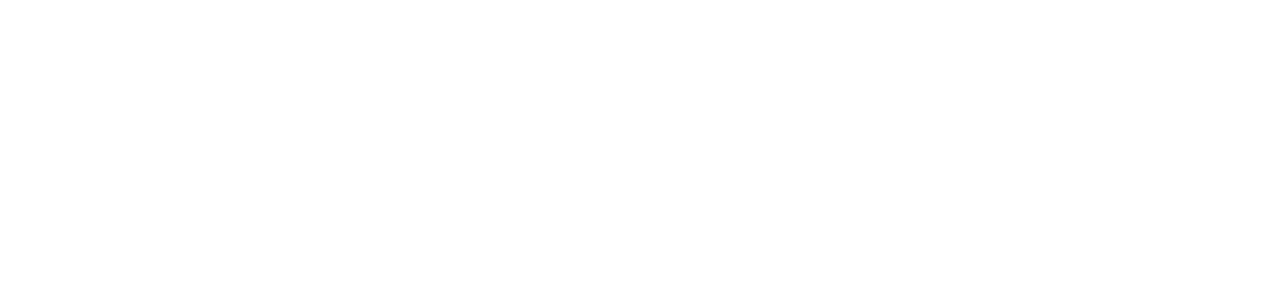
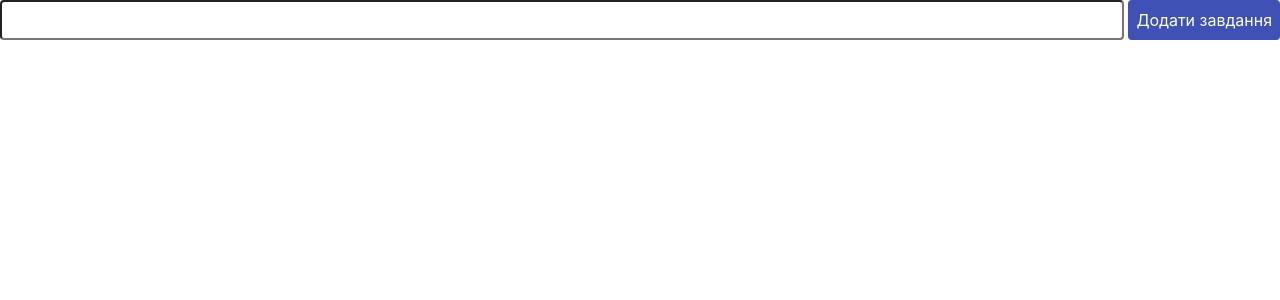
Before and after one commit to Allovallo/redux-login, a React (Create React App) app: page /tasks in a window 1280 px wide. Before the commit this address had no page. Shown: the top 300 px of the page. Built offline with nearby package versions, Linux system fonts and the light colour scheme.

Commit message:
files updated

```diff
--- a/src/components/App.js
+++ b/src/components/App.js
@@ -3,6 +3,7 @@
 import Home from '../pages/Home';
 import Login from '../pages/Login';
 import Register from '../pages/Register';
+import Tasks from '../pages/Tasks';
 
 export const App = () => {
   return (
@@ -10,6 +11,7 @@
       <Route path="/" element={<Home />} />
       <Route path="/login" element={<Login />} />
       <Route path="/register" element={<Register />}></Route>
+      <Route path="/tasks" element={<Tasks />}></Route>
     </Routes>
   );
 };
--- /dev/null
+++ b/src/components/Task/Task.module.css
@@ -0,0 +1,34 @@
+.wrapper {
+  display: flex;
+  align-items: center;
+  gap: 8px;
+  padding: 4px;
+  border: 1px solid #2a2a2a;
+  border-radius: 4px;
+}
+
+.text {
+  margin-top: 0;
+  margin-bottom: 0;
+}
+
+.button {
+  border: none;
+  font: inherit;
+  cursor: pointer;
+  outline: none;
+  margin-left: auto;
+  border-radius: 4px;
+  padding: 8px 12px;
+  background-color: #3f51b5;
+  color: #fff;
+}
+
+.button:hover,
+.button:focus {
+  background-color: #303f9f;
+}
+
+.button:active {
+  box-shadow: 0px 4px 4px rgba(0, 0, 0, 0.15);
+}
--- /dev/null
+++ b/src/components/TaskEditor/TaskEditor.js
@@ -0,0 +1,14 @@
+import css from './TaskEditor.module.css';
+
+export const TaskEditor = () => {
+  const handleSubmit = event => {
+    event.preventDefault();
+  };
+
+  return (
+    <form className={css.form} onSubmit={handleSubmit}>
+      <input className={css.input} name="text"></input>
+      <button className={css.button}>Додати завдання</button>
+    </form>
+  );
+};
--- /dev/null
+++ b/src/components/TaskEditor/TaskEditor.module.css
@@ -0,0 +1,37 @@
+.form {
+  display: flex;
+  width: 100%;
+  gap: 4px;
+  margin-bottom: 12px;
+}
+
+.input {
+  flex-grow: 1;
+  padding: 8px;
+  bottom: 1px solid rgba(33, 33, 33, 33);
+  border-radius: 4px;
+  font: inherit;
+  line-height: 16px;
+  letter-spacing: 0.01em;
+  resize: none;
+}
+
+.button {
+  border: none;
+  font: inherit;
+  cursor: pointer;
+  outline: none;
+  padding: 0 8px;
+  border-radius: 4px;
+  background-color: #3f51b5;
+  color: #fff;
+}
+
+.button:hover,
+.button.focus {
+  background-color: #303f9f;
+}
+
+button:active {
+  box-shadow: 0px 4px 4px rgba(0, 0, 0, 0.15);
+}
--- /dev/null
+++ b/src/components/TaskList/TaskList.js
@@ -0,0 +1,6 @@
+import { Task } from '../Task/Task';
+import css from './TaskList.module.css';
+
+export const TaskList = () => {
+  <ul className={css.list}></ul>;
+};
--- a/src/pages/Tasks.js
+++ b/src/pages/Tasks.js
@@ -1,4 +1,5 @@
 import { Helmet } from 'react-helmet';
+import { TaskEditor } from '../components/TaskEditor/TaskEditor';
 
 export default function Tasks() {
   return (
@@ -6,6 +7,7 @@
       <Helmet>
         <title>Ваші завдання</title>
       </Helmet>
+      <TaskEditor />
       <div></div>
     </>
   );
```
Also changed, not shown: src/components/Task/Task.js (added, +14 -0 lines), src/components/TaskList/TaskList.module.css (added, +8 -0 lines).
